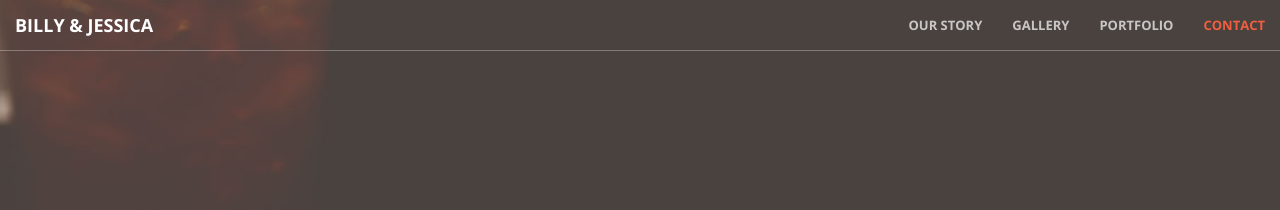
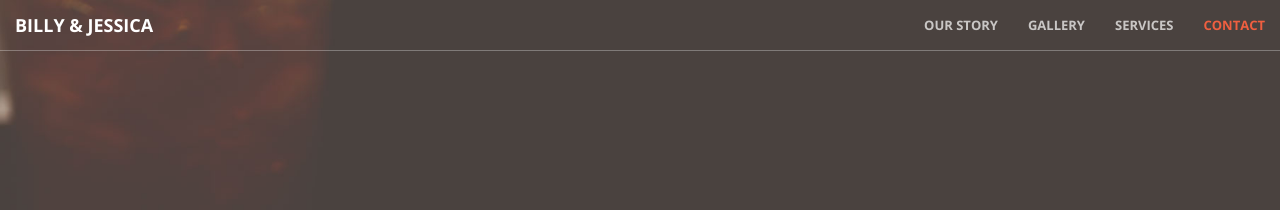
Before and after one commit to notbleh/wed-website, a Jekyll site: the page built from index.html, in a window 1280 px wide. Shown: the top 210 px of the page. Built offline with Jekyll 4.4.1, drawn with Linux system fonts in a browser that asks for light colours.

Commit message:
Update nav.html

```diff
--- a/_includes/nav.html
+++ b/_includes/nav.html
@@ -21,7 +21,7 @@
                     <a class="page-scroll" href="#gallery">Gallery</a>
                 </li>
                 <li>
-                    <a class="page-scroll" href="#portfolio">Portfolio</a>
+                    <a class="page-scroll" href="#services">Services</a>
                 </li>
                 <li>
                     <a class="page-scroll" href="#contact">Contact</a>
```
